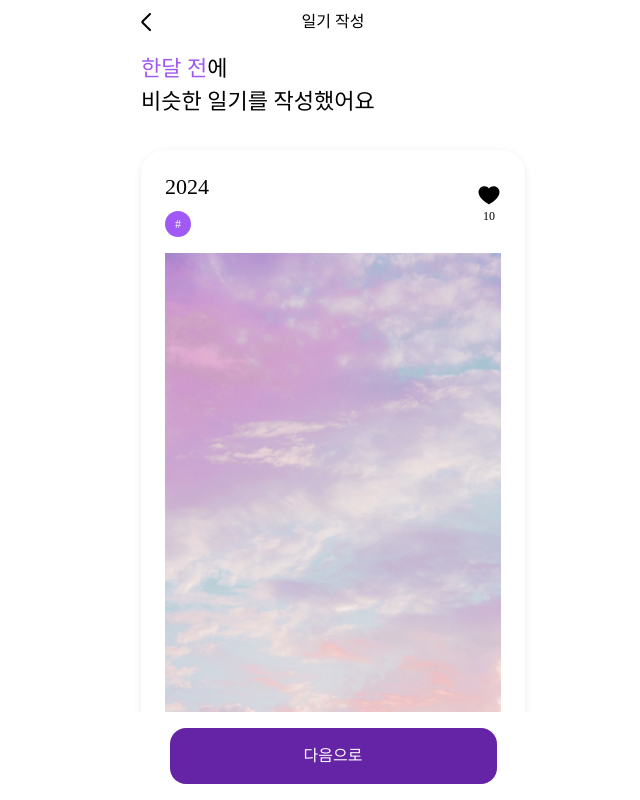
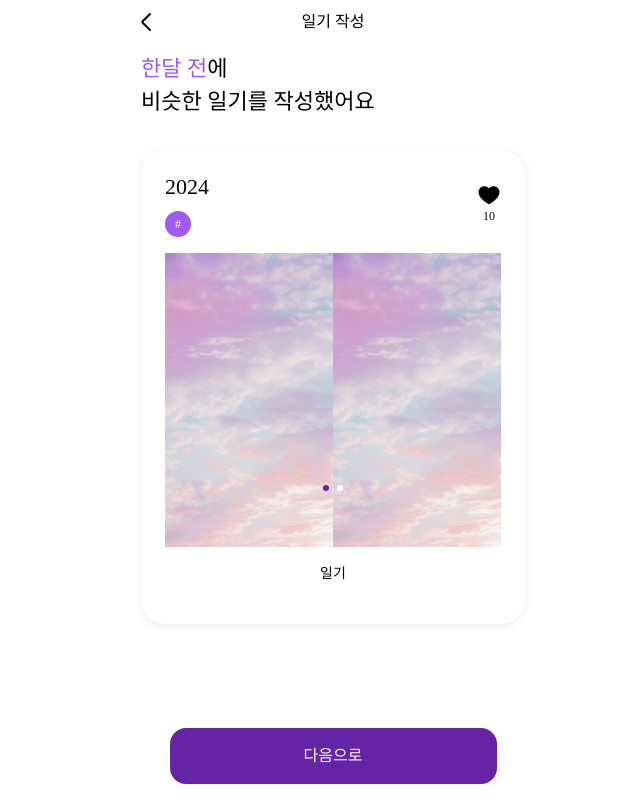
Before and after one commit to Canvas-Diary/Frontend, a React (Vite) app: page /diary/review in a window 1280 px wide. Shown: the whole page, without its empty margins (307-947 px from the left). Built offline with nearby package versions, Linux system fonts and the light colour scheme; a web font is replaced by a local one.

Commit message:
fix: 이미지 캐러셀 key 추가

```diff
--- a/src/components/pages/diary/ImageCarousel.tsx
+++ b/src/components/pages/diary/ImageCarousel.tsx
@@ -42,16 +42,15 @@ const ImageCarousel = ({ images }: ImageCarouselProps) => {
     <div className="relative flex flex-col items-center justify-end">
       <div className="flex w-full snap-x snap-mandatory overflow-x-scroll" ref={containerRef}>
         {images.map((img) => (
-          <>
+          <div key={img.imageId}>
             {!isLoaded && <div className="absolute left-0 top-0 h-full w-full bg-gray-100"></div>}
             <img
-              key={img.imageId}
               src={img.imageUrl}
-              alt=""
+              alt={img.imageId}
               className="h-auto w-full flex-shrink-0 snap-start"
               onLoad={() => setIsLoaded(true)}
             />
-          </>
+          </div>
         ))}
       </div>
       <ol className="absolute mb-[3.5rem] flex justify-center gap-2">
```
